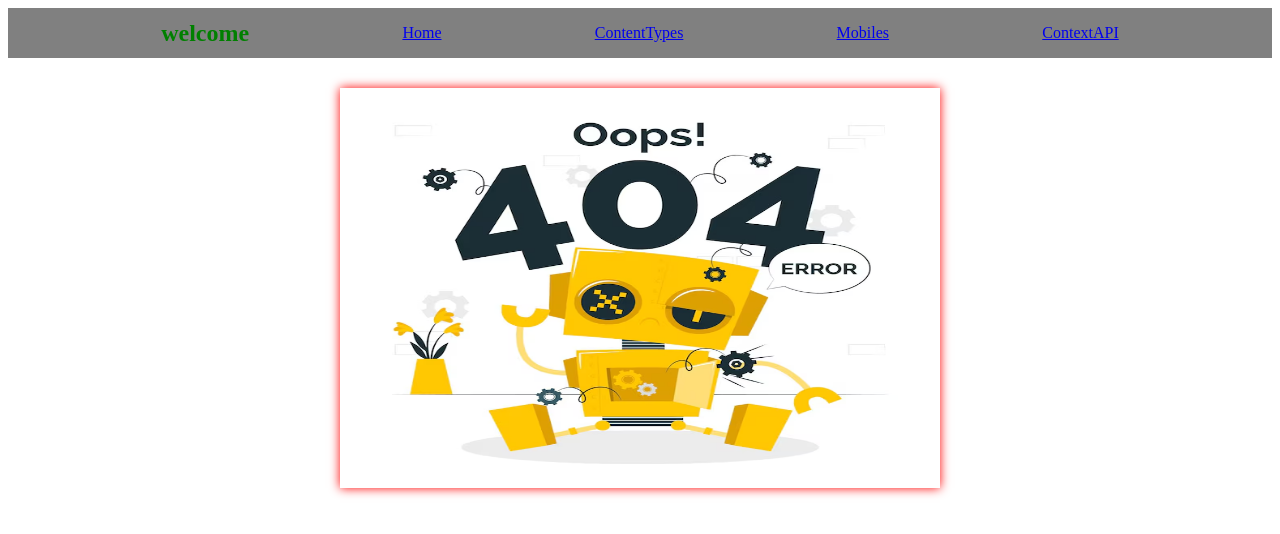
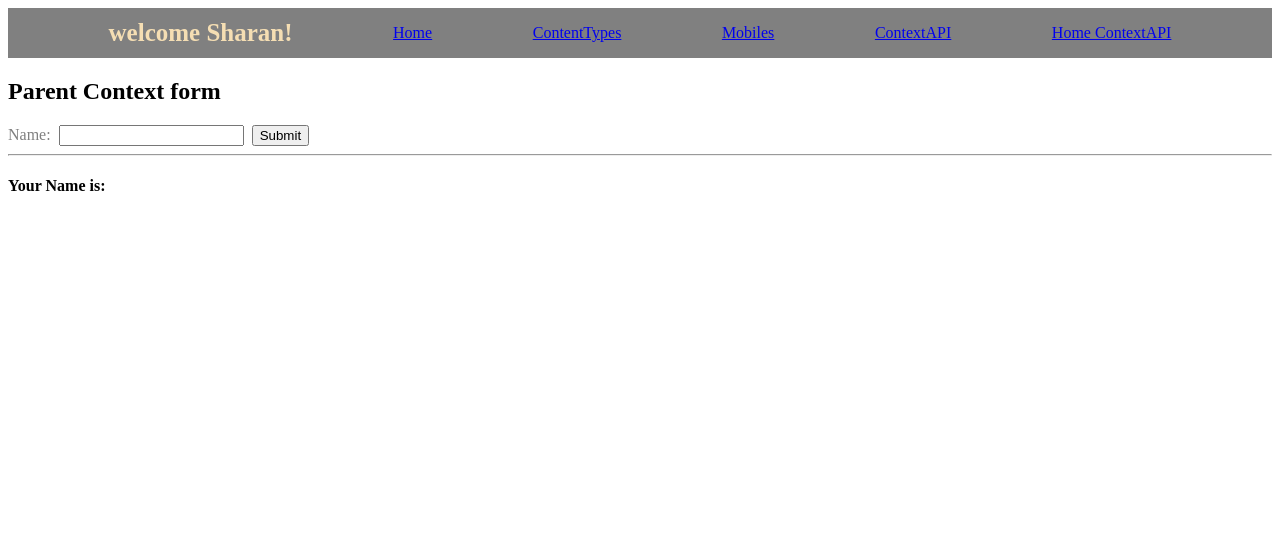
Before and after one commit to SharanMadhavan/React, a React (Vite) app in the folder Routings/: page /formContext in a window 1280 px wide. Shown: the top 534 px of the page. Built offline with nearby package versions, Linux system fonts and the light colour scheme.

Commit message:
contex api with form example passing data from parent component to child

```diff
--- a/Routings/src/App.jsx
+++ b/Routings/src/App.jsx
@@ -12,6 +12,7 @@ import Audio from './Components/contentTypes/audio'
 import PageNotFound from './Components/PageNotfound/PageNotFound'
 import MobilesComponents from './Components/MobilesComponent'
 import A from './Components/ContectAPI/A'
+import ContextHome from './Components/ContextAPI2/ContextHome'
 
 
 function App() {
@@ -27,6 +28,7 @@ function App() {
       </Route>
       <Route path={'/mobiles'} element={<MobilesComponents/>}></Route>
       <Route path={'/contextAPI'} element={<A />}></Route>
+      <Route path={'/formContext'} element={<ContextHome/>}></Route>
     <Route path={'*'} element={<PageNotFound/>}></Route>
     </Routes>
 
--- a/Routings/src/Components/CSS/content.css
+++ b/Routings/src/Components/CSS/content.css
@@ -6,13 +6,6 @@
     margin: 50px auto;
 
 
-}
-
-h2{
-
-    margin-top: 20px;
-    text-align: center;
-    color: green;
 }
 
 .links-container{
--- /dev/null
+++ b/Routings/src/Components/ContextAPI2/ContextChildHome.jsx
@@ -0,0 +1,14 @@
+import React, { useContext } from 'react'
+import { myHomeContext } from './ContextService';
+
+function ContextChildHome() {
+     let data = useContext(myHomeContext);
+  return (
+    <div>
+        <h4>Your Name is: <span style={{color:"green"}}> {data} </span> </h4> &nbsp;
+
+    </div>
+  )
+}
+
+export default ContextChildHome
--- /dev/null
+++ b/Routings/src/Components/ContextAPI2/ContextHome.jsx
@@ -0,0 +1,38 @@
+import React, { useState } from 'react'
+import ContextChildHome from './ContextChildHome'
+import { myHomeContext } from './ContextService';
+import HeaderComponent from '../HeaderComponent';
+
+function ContextHome() {
+
+    // the form value we have to store inthe state so...
+         let [state,setState] = useState();
+         let[data,setData] = useState();
+
+         // when ever we click the button we have to set our (state variable data into the data variable
+         const formResult = () =>{
+             setData(state);
+
+         }
+
+  return (
+    <div>
+        <h2>Parent Context form</h2>
+        <div>
+            <label style={{color:"grey"}}>Name:</label> &nbsp;
+            <input type='text' id="name" name="name" onChange={(event)=>{
+                setState(event.target.value); }}>
+                </input> &nbsp;
+            <button type='submit' onClick={formResult}>Submit</button>
+            <hr></hr>
+            <myHomeContext.Provider value={data} >
+                          < ContextChildHome/>
+
+            </myHomeContext.Provider>
+
+        </div>
+    </div>
+  )
+}
+
+export default ContextHome
--- /dev/null
+++ b/Routings/src/Components/ContextAPI2/ContextService.js
@@ -0,0 +1,4 @@
+import { createContext } from "react";
+
+// this is an named export
+   export let myHomeContext = createContext();
--- a/Routings/src/Components/HeaderComponent.jsx
+++ b/Routings/src/Components/HeaderComponent.jsx
@@ -1,16 +1,18 @@
-import React from 'react'
+import React, { useContext } from 'react'
 import './header.css'
 import { Link } from 'react-router-dom'
+
 const HeaderComponent = () => {
   return (
     <div>
       <div className='nav'>
-           <h2 >welcome </h2>
+           <h2 style={{color:"wheat",fontSize:"25px"}} >welcome Sharan!</h2>
 
          <Link to={'/home'}>Home</Link>
        <Link to={'/contentype'} >ContentTypes</Link>
         <Link to={'/mobiles'}>Mobiles</Link>
         <Link to ={'/contextAPI'}>ContextAPI</Link>
+         <Link to ={'/formContext'}>Home ContextAPI</Link>
 
 
         </div>
--- a/Routings/src/Components/header.css
+++ b/Routings/src/Components/header.css
@@ -1,4 +1,3 @@
-
 .nav{
     display: flex;
     justify-content:space-evenly;
```
